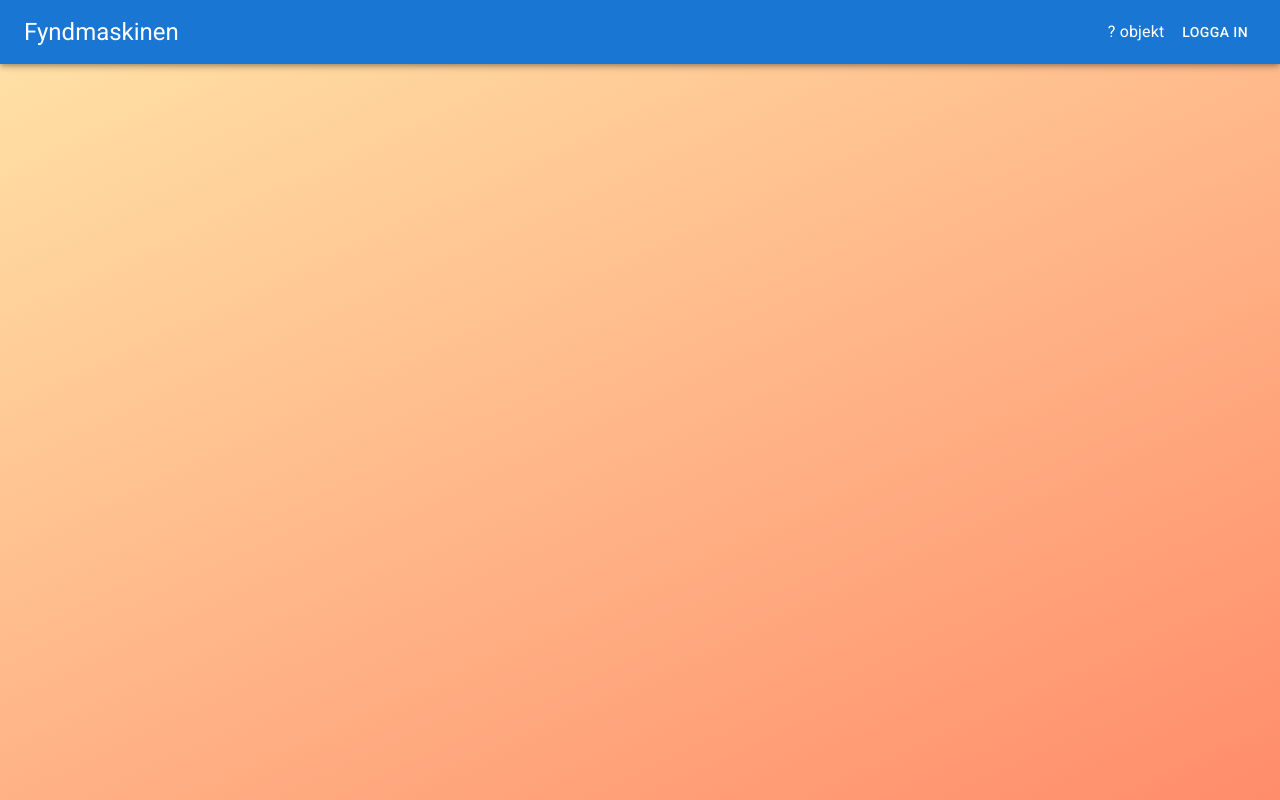
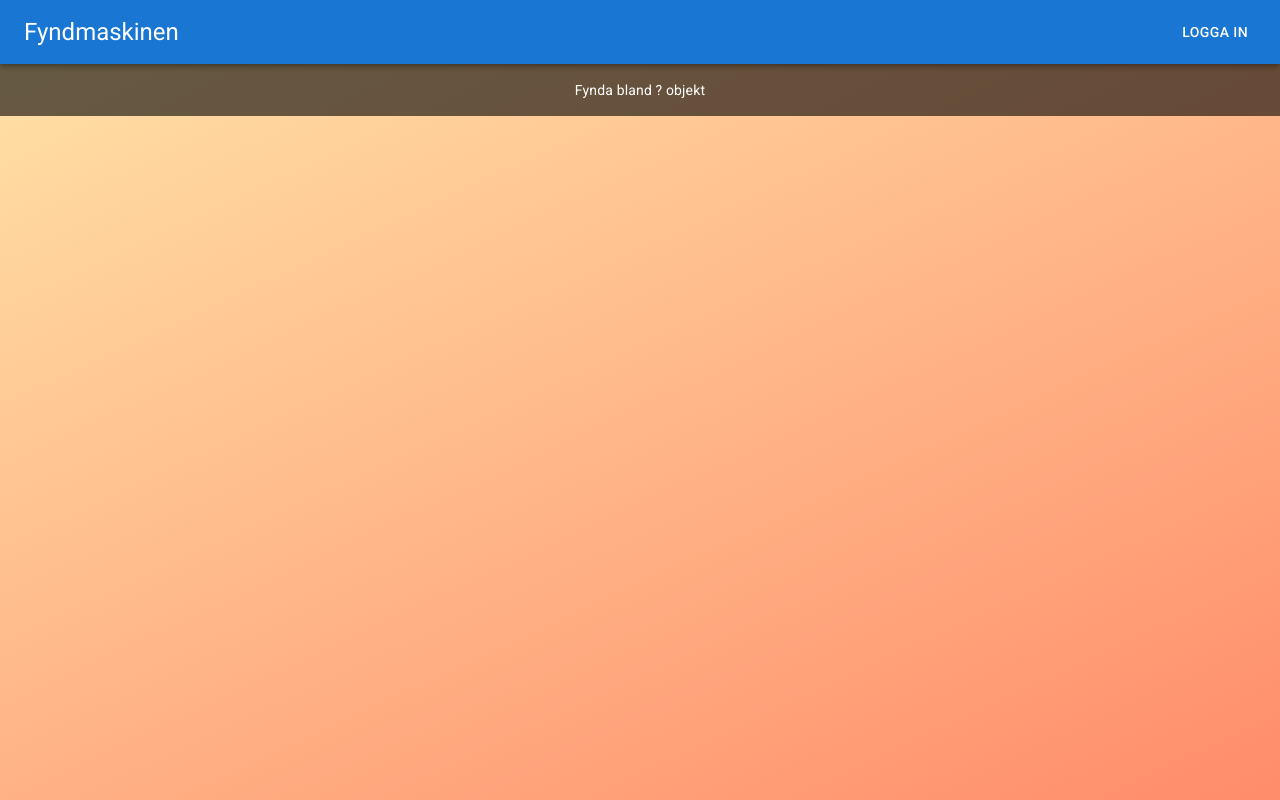
Before and after one commit to kokarn/fyndmaskinen-site, a React (Create React App) app: page /live in a window 1280 px wide. Built offline with nearby package versions, Linux system fonts and the light colour scheme; no server answers.

Commit message:
Add a sticky footer

```diff
--- a/src/App.js
+++ b/src/App.js
@@ -1,5 +1,4 @@
 import {
-    useState,
     useMemo,
 } from 'react';
 import {
@@ -25,6 +24,7 @@ import CssBaseline from '@mui/material/CssBaseline';
 import useMediaQuery from '@mui/material/useMediaQuery';
 
 import LoginButton from './components/login-button';
+import StickyFooter from './components/footer';
 
 import Main from './pages/main';
 import Search from './pages/search';
@@ -37,40 +37,7 @@ import './App.css';
 
 // eslint-disable-next-line
 const App = () => {
-    const [
-        totalItems, setTotalItems,
-    ] = useState('?');
     const prefersDarkMode = useMediaQuery('(prefers-color-scheme: dark)');
-
-    const updateData = () => {
-        fetch(
-            `${ window.API_HOSTNAME }/graphql`,
-            {
-                body: JSON.stringify({
-                    query: `{
-                        getItemCount
-                    }`,
-                }),
-                headers: {
-                    'Content-Type': 'application/json',
-                },
-                method: 'POST',
-            }
-        )
-            .then((response) => {
-                return response.json();
-            })
-            .then((response) => {
-                setTotalItems(response.data.getItemCount);
-            })
-            .catch((fetchError) => {
-                console.error(fetchError);
-            });
-    };
-
-    useMemo(() => {
-        updateData();
-    }, []);
 
     const theme = useMemo(
         () => {
@@ -109,7 +76,8 @@ const App = () => {
             <CssBaseline />
             <Box
                 sx = {{
-                    flexGrow: 1,
+                    display: 'flex',
+                    flexDirection: 'column',
                     minHeight: '100vh',
                 }}
             >
@@ -156,17 +124,6 @@ const App = () => {
                                 { 'Live' }
                             </Link>
                         </Button> */}
-                        <Typography
-                            align = {'right'}
-                            sx = {{
-                                marginRight: '10px',
-                            }}
-                        >
-                            { `${ totalItems > 0 ?
-                                new Intl.NumberFormat('sv-SE').format(totalItems) :
-                                '?'
-                            } objekt` }
-                        </Typography>
                         <LoginButton />
                     </Toolbar>
                 </AppBar>
@@ -202,6 +159,7 @@ const App = () => {
                     />
                     */}
                 </Routes>
+                <StickyFooter />
             </Box>
         </ThemeProvider>
     );
--- /dev/null
+++ b/src/components/footer/index.js
@@ -0,0 +1,73 @@
+import {
+    useState,
+    useMemo,
+} from 'react';
+import Box from '@mui/material/Box';
+import Typography from '@mui/material/Typography';
+import Container from '@mui/material/Container';
+// import Link from '@mui/material/Link';
+
+const StickyFooter = () => {
+    const [
+        totalItems, setTotalItems,
+    ] = useState('?');
+
+    const updateData = () => {
+        fetch(
+            `${ window.API_HOSTNAME }/graphql`,
+            {
+                body: JSON.stringify({
+                    query: `{
+                        getItemCount
+                    }`,
+                }),
+                headers: {
+                    'Content-Type': 'application/json',
+                },
+                method: 'POST',
+            }
+        )
+            .then((response) => {
+                return response.json();
+            })
+            .then((response) => {
+                setTotalItems(response.data.getItemCount);
+            })
+            .catch((fetchError) => {
+                console.error(fetchError);
+            });
+    };
+
+    useMemo(() => {
+        updateData();
+    }, []);
+
+    return (
+        <Box
+            component = 'footer'
+            sx = {{
+                backgroundColor: 'rgba(0, 0, 0, 0.6)',
+                flexShrink: 0,
+                paddingBottom: '1em',
+                paddingTop: '1em',
+            }}
+        >
+            <Container
+                maxWidth = 'sm'
+            >
+                <Typography
+                    align = 'center'
+                    color = 'inherit'
+                    variant = 'body2'
+                >
+                    { `Fynda bland ${ totalItems > 0 ?
+                        new Intl.NumberFormat('sv-SE').format(totalItems) :
+                        '?'
+                    } objekt` }
+                </Typography>
+            </Container>
+        </Box>
+    );
+};
+
+export default StickyFooter;
--- a/src/pages/main/index.js
+++ b/src/pages/main/index.js
@@ -60,6 +60,7 @@ const Main = () => {
         wrapperProps,
         setWrapperProps,
     ] = useState({
+        flex: '1 0 auto',
         marginLeft: 'auto',
         marginRight: 'auto',
         maxWidth: `${maxWidth}px`,
@@ -68,12 +69,14 @@ const Main = () => {
     useEffect(() => {
         if (mQuery.matches) {
             setWrapperProps({
+                flex: '1 0 auto',
                 marginLeft: 'auto',
                 marginRight: 'auto',
                 maxWidth: `${maxWidth}px`,
             });
         } else {
             setWrapperProps({
+                flex: '1 0 auto',
                 maxWidth: `${maxWidth}px`,
             });
         }
--- a/src/pages/profile/index.js
+++ b/src/pages/profile/index.js
@@ -145,6 +145,7 @@ const Profile = () => {
         <Box
             m = {2}
             sx = {{
+                flex: '1 0 auto',
                 minHeight: '10vh',
             }}
         >
--- a/src/pages/search/index.js
+++ b/src/pages/search/index.js
@@ -103,6 +103,7 @@ const Search = () => {
             className = 'App'
             style = {{
                 backgroundColor: 'rgba(0, 0, 0, 0.6)',
+                flex: '1 0 auto',
                 paddingBottom: '32px',
             }}
         >
```
